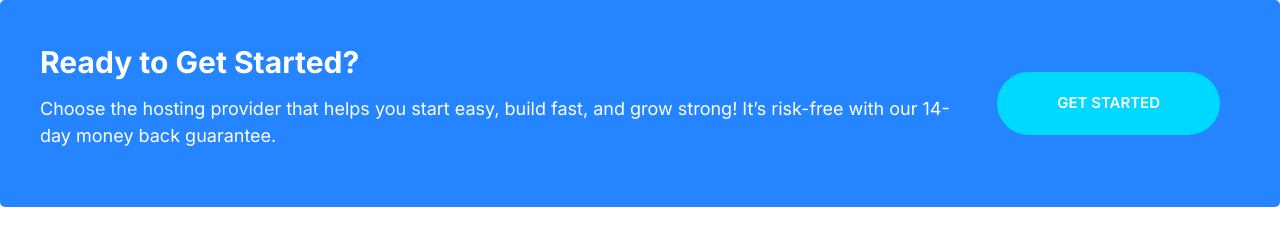
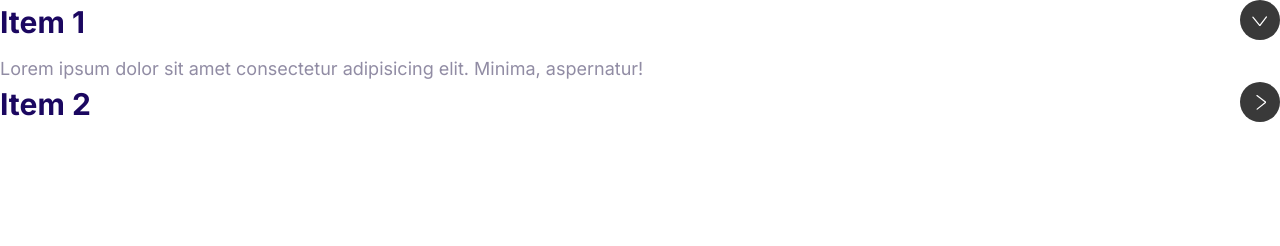
Before and after one commit to WollenMoth/moshify, a plain HTML site: page index.html in a window 1280 px wide. Drawn offline with Linux system fonts and the light colour scheme.

Commit message:
Build the collapsible component.

```diff
--- a/css/styles.css
+++ b/css/styles.css
@@ -557,3 +557,36 @@ a {
     margin: 0 2rem;
   }
 }
+
+/* Collapsibles */
+
+.collapsible__header {
+  display: flex;
+  justify-content: space-between;
+}
+
+.collapsible__heading {
+  margin-top: 0;
+  font-size: 3rem;
+}
+
+.collapsible__chevron {
+  transform: rotate(-90deg);
+  transition: transform 0.3s;
+}
+
+.collapsible__content {
+  max-height: 0;
+  overflow: hidden;
+  opacity: 0;
+  transition: all 0.3s;
+}
+
+.collapsible--expanded .collapsible__chevron {
+  transform: rotate(0);
+}
+
+.collapsible--expanded .collapsible__content {
+  max-height: 100vh;
+  opacity: 1;
+}
--- a/index.html
+++ b/index.html
@@ -15,18 +15,28 @@
     <title>Document</title>
   </head>
   <body>
-    <div class="callout callout--primary">
-      <div class="grid grid--1x2">
-        <div class="callout__content">
-          <h2 class="callout__heading">Ready to Get Started?</h2>
-          <p>
-            Choose the hosting provider that helps you start easy, build fast,
-            and grow strong! It’s risk-free with our 14-day money back
-            guarantee.
-          </p>
-        </div>
-        <a href="#" class="btn btn--secondary btn--stretched">Get Started</a>
+    <div class="collapsible collapsible--expanded">
+      <header class="collapsible__header">
+        <h2 class="collapsible__heading">Item 1</h2>
+        <svg class="icon icon--white collapsible__chevron">
+          <use xlink:href="images/sprite.svg#chevron"></use>
+        </svg>
+      </header>
+      <div class="collapsible__content">
+        Lorem ipsum dolor sit amet consectetur adipisicing elit. Minima, aspernatur!
       </div>
     </div>
+    <div class="collapsible">
+      <header class="collapsible__header">
+        <h2 class="collapsible__heading">Item 2</h2>
+        <svg class="icon icon--white collapsible__chevron">
+          <use xlink:href="images/sprite.svg#chevron"></use>
+        </svg>
+      </header>
+      <div class="collapsible__content">
+        Lorem ipsum dolor sit amet consectetur adipisicing elit. Minima, aspernatur!
+      </div>
+    </div>
+    <script src="js/main.js"></script>
   </body>
 </html>
--- /dev/null
+++ b/js/main.js
@@ -0,0 +1,6 @@
+const collapsibles = document.querySelectorAll(".collapsible");
+collapsibles.forEach((item) =>
+  item.addEventListener("click", function () {
+    this.classList.toggle("collapsible--expanded");
+  })
+);
```
Also changed, not shown: components/collapsibles.html (added, +23 -0 lines).
